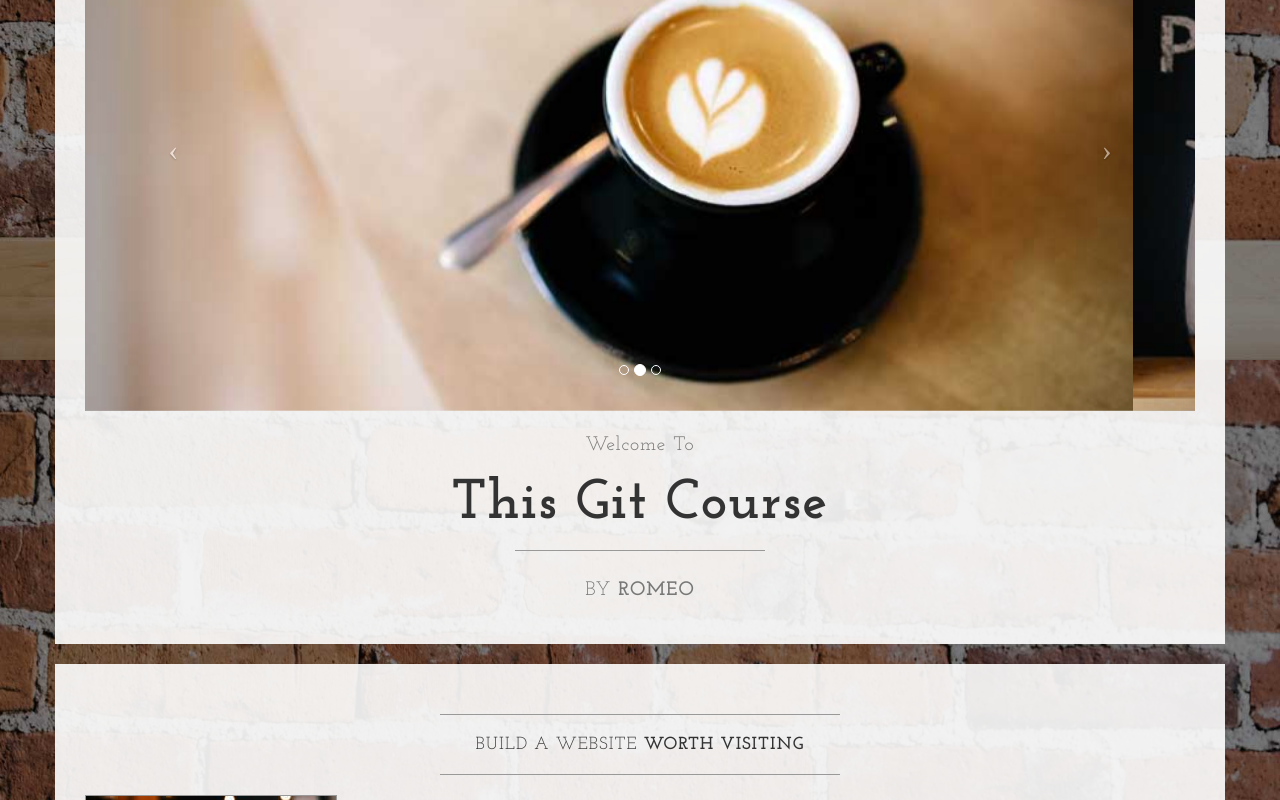
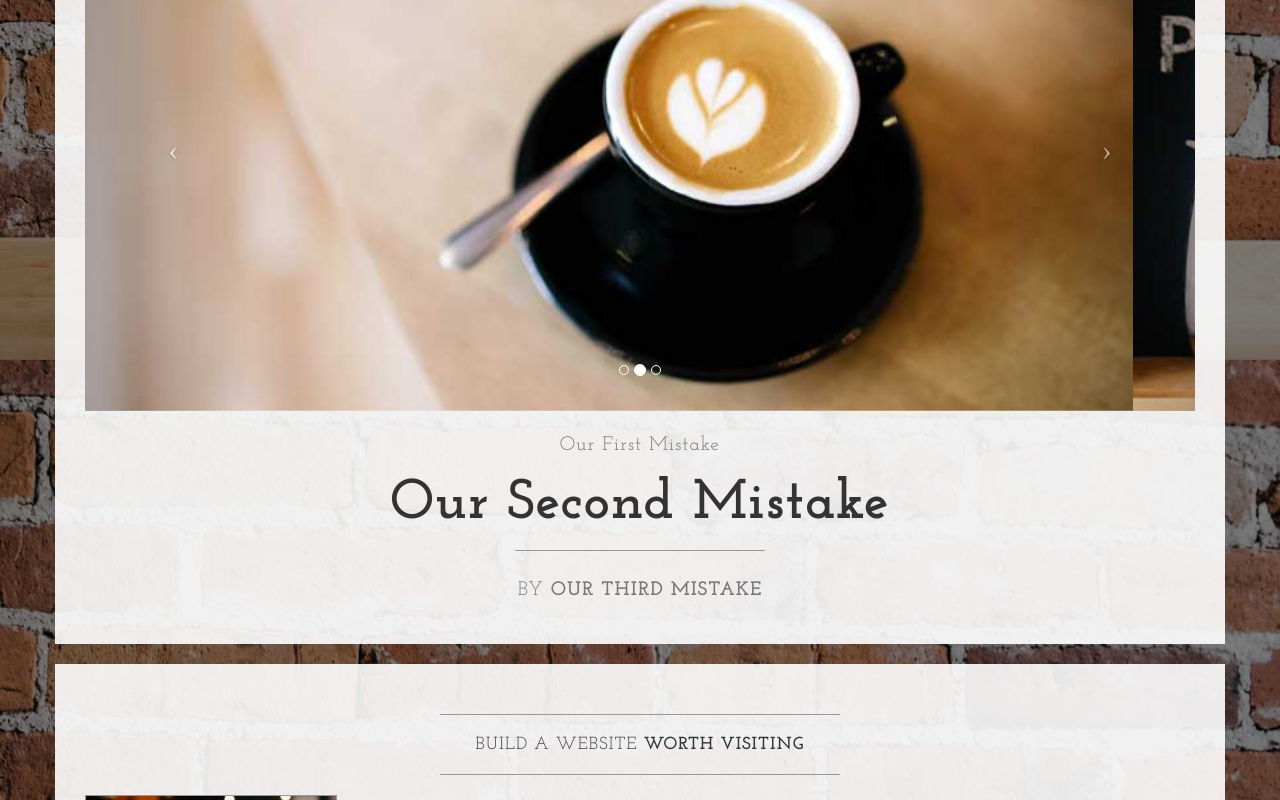
Before and after one commit to axy1234/axy1, a plain HTML site: page index.html in a window 1280 px wide. Shown: the part 440-1240 px from the top of the page. Drawn offline with nearby package versions, Linux system fonts and the light colour scheme.

Commit message:
Comminting our third mistake, we left the other two in place

```diff
--- a/index.html
+++ b/index.html
@@ -106,13 +106,13 @@
                         </a>
                     </div>
                     <h2 class="brand-before">
-                        <small>Welcome to</small>
+                        <small>Our first mistake</small>
                     </h2>
-                    <h1 class="brand-name">This Git Course</h1>
+                    <h1 class="brand-name">Our second mistake</h1>
                     <hr class="tagline-divider">
                     <h2>
                         <small>By
-                            <strong>Romeo</strong>
+                            <strong>our third mistake</strong>
                         </small>
                     </h2>
                 </div>
```
